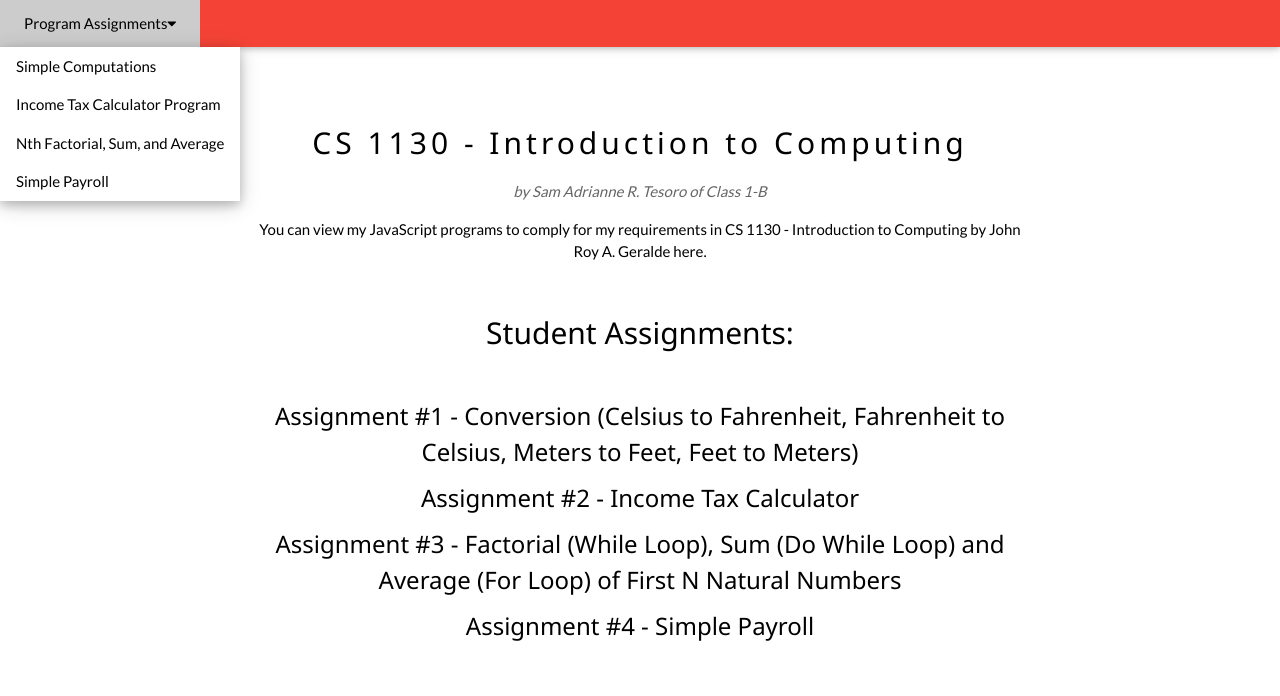
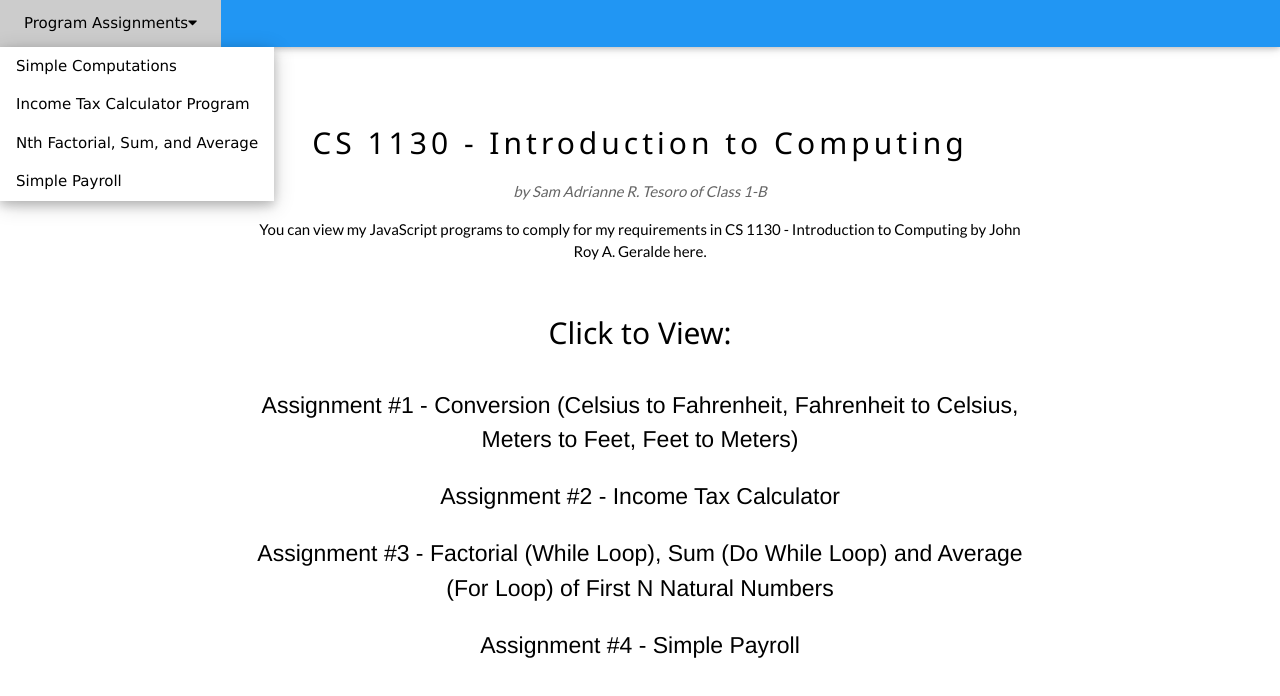
Before and after one commit to samTesoro/samtesorocs1130, a plain HTML site: page index.html in a window 1280 px wide. Drawn offline with nearby package versions, Linux system fonts and the light colour scheme.

Commit message:
Update index.html

```diff
--- a/index.html
+++ b/index.html
@@ -8,14 +8,15 @@
 <link rel="stylesheet" href="https://fonts.googleapis.com/css?family=Lato">
 <link rel="stylesheet" href="https://cdnjs.cloudflare.com/ajax/libs/font-awesome/4.7.0/css/font-awesome.min.css">
 <style>
-body {font-family: "Lato", sans-serif}
 .mySlides {display: none}
+#asn {font-family: helvetica; font-size: 23px; text-decoration:none}
+a:hover{color:red}
 </style>
 <body>
 
 <!-- Navbar -->
 <div class="w3-top">
-  <div class="w3-bar w3-red w3-card">
+  <div class="w3-bar w3-blue w3-card">
 
     <div class="w3-dropdown-hover w3-hide-small">
       <button class="w3-padding-large w3-button" title="More">Program Assignments<i class="fa fa-caret-down"></i></button>
@@ -38,23 +39,23 @@ body {font-family: "Lato", sans-serif}
 </div>
 
 <!-- Page content -->
-<div class="w3-content" style="max-width:2000px;margin-top:46px">
+<div class="w3-content w3-animate-zoom" style="max-width:2000px;margin-top:46px">
 
    <!-- The Band Section -->
   <div class="w3-container w3-content w3-center w3-padding-64" style="max-width:800px" id="band">
     <h2 class="w3-wide">CS 1130 - Introduction to Computing</h2>
-    <p class="w3-opacity"><i> <bold> by Sam Adrianne R. Tesoro of Class 1-B</bold></i></p>
-    <p class="w3-justify w3-center">You can view my JavaScript programs to comply for my requirements in CS 1130 - Introduction to Computing by John Roy A. Geralde here.</p>
+    <p class="w3-opacity" style="font-family:lato"><i> <bold> by Sam Adrianne R. Tesoro of Class 1-B</bold></i></p>
+    <p class="w3-justify w3-center" style="font-family:lato">You can view my JavaScript programs to comply for my requirements in CS 1130 - Introduction to Computing by John Roy A. Geralde here.</p>
 
       <br>
       <h2>
-      Student Assignments:
+      Click to View:
       </h2>
       <br>
-      <h3>Assignment #1 - Conversion (Celsius to Fahrenheit, Fahrenheit to Celsius, Meters to Feet, Feet to Meters)</h3>
-      <h3>Assignment #2 - Income Tax Calculator </h3>
-      <h3>Assignment #3 - Factorial (While Loop), Sum (Do While Loop) and Average (For Loop) of First N Natural Numbers</h3>
-      <h3>Assignment #4 - Simple Payroll </h3>
+      <a id ="asn" href="computations.html">Assignment #1 - Conversion (Celsius to Fahrenheit, Fahrenheit to Celsius, Meters to Feet, Feet to Meters)</a><br><br>
+      <a id ="asn" href="income-tax.html">Assignment #2 - Income Tax Calculator </a><br><br>
+      <a id ="asn" href="nth.html">Assignment #3 - Factorial (While Loop), Sum (Do While Loop) and Average (For Loop) of First N Natural Numbers</a><br><br>
+      <a id ="asn" href="payroll.html">Assignment #4 - Simple Payroll </a>
 
 
 
@@ -98,6 +99,7 @@ window.onclick = function(event) {
     modal.style.display = "none";
   }
 }
+
 </script>
 
 </body>
```
